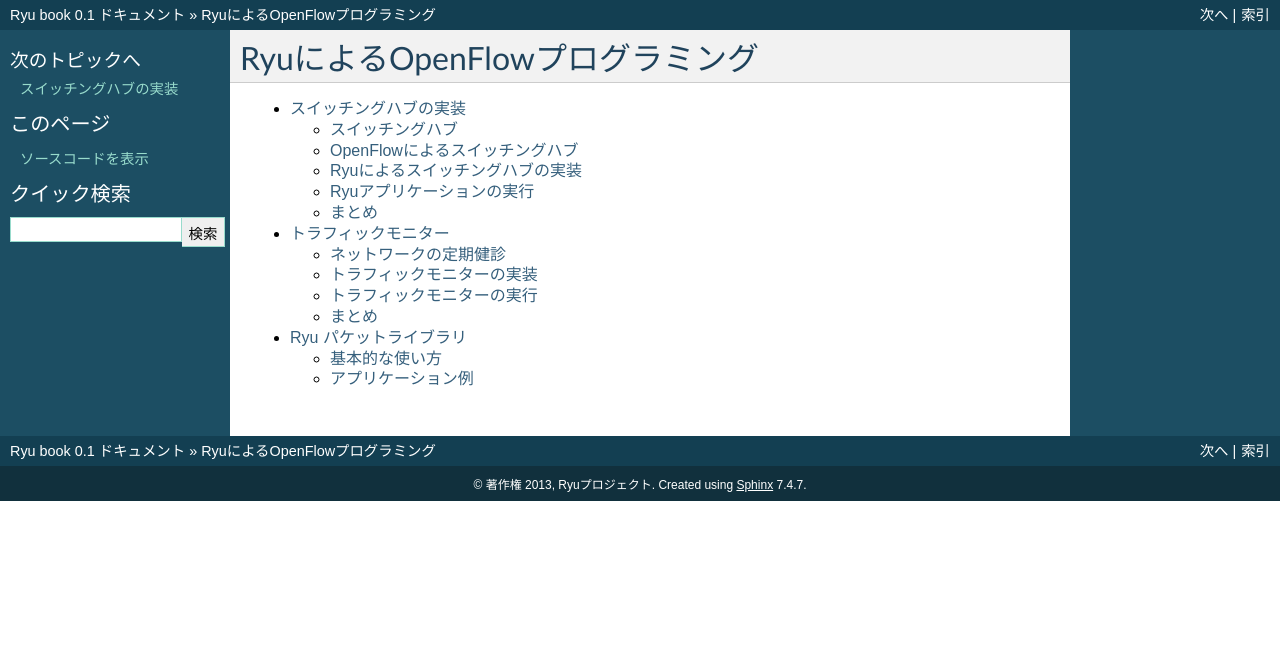
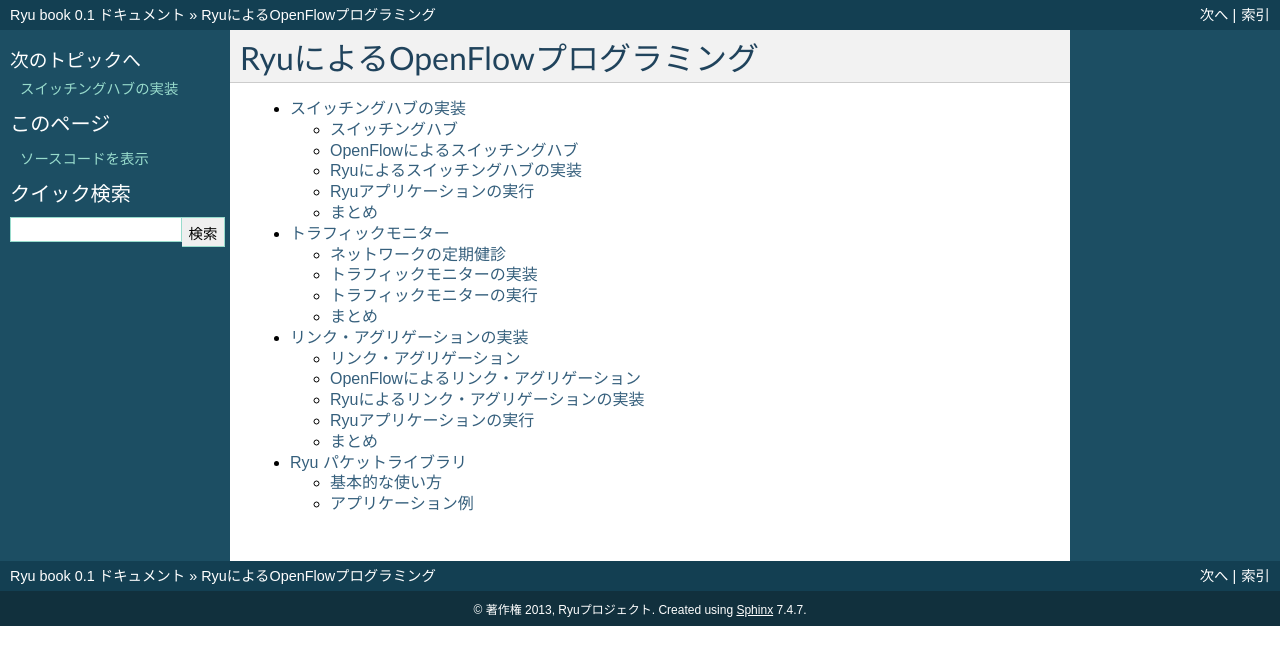
Before and after one commit to osrg/ryu-book, a Sphinx documentation site: the page built from ja/source/index.rst, in a window 1280 px wide. Shown: the top 665 px of the page. Built offline with Sphinx 7.4.7, drawn with Linux system fonts in a browser that asks for light colours; part of the change alters nothing that is shown.

Commit message:
link aggregation (in progress)
Signed-off-by: Yuichi Ito <ito.yuichi0@gmail.com>

```diff
--- a/ja/source/conf.py
+++ b/ja/source/conf.py
@@ -236,6 +236,7 @@ latex_docclass = {'manual': 'jsbook'}
 latex_additional_files = ['jlisting.sty',
                           'sources/simple_switch_13.py',
                           'sources/simple_monitor.py',
+                          'sources/simple_switch_lacp_13.py',
                           'sources/ping_responder.py',
                           ]
 
--- a/ja/source/index.rst
+++ b/ja/source/index.rst
@@ -11,4 +11,5 @@ RyuによるOpenFlowプログラミング
 
    switching_hub.rst
    traffic_monitor.rst
+   link_aggregation.rst
    packet_lib.rst
--- /dev/null
+++ b/ja/source/link_aggregation.rst
@@ -0,0 +1,206 @@
+.. _ch_link_aggregation:
+
+リンク・アグリゲーションの実装
+==============================
+
+本章では、「 :ref:`ch_switching_hub` 」のスイッチングハブに簡単なリンク・
+アグリゲーション機能を追加します。
+
+
+リンク・アグリゲーション
+------------------------
+
+リンク・アグリゲーションは、IEEE802.1AX-2008で規定されている、複数の物理的な
+回線を束ねてひとつの論理的なリンクとして扱う技術です。リンク・アグリゲーション
+機能により、特定のネットワーク機器間の通信速度を向上させることができ、また同時
+に、冗長性を確保することで耐障害性を向上させることができます。
+
+ +---------------------------------------------+---------------------------------------------+
+ | .. image:: images/link_aggregation/fig1.png | .. image:: images/link_aggregation/fig2.png |
+ +---------------------------------------------+---------------------------------------------+
+
+リンク・アグリゲーション機能を使用するには、それぞれのネットワーク機器において、
+どのインターフェースをどのグループとして束ねるのかという設定を事前に行っておく
+必要があります。
+
+リンク・アグリゲーション機能を開始する方法には、それぞれのネットワーク機器に対
+し直接指示を行うスタティックな方法と、LACP
+(Link Aggregation Control Protocol)というプロトコルを使用することによって
+動的に開始させるダイナミックな方法があります。
+
+ダイナミックな方法を採用した場合、各ネットワーク機器は対向インターフェース同
+士でLACPデータユニットを定期的に交換することにより、疎通不可能になっていない
+ことをお互いに確認し続けます。この方法には、ネットワーク機器間にメディアコン
+バータなどの中継装置が存在した場合にも、中継装置の向こう側のリンクダウンを検
+知することができるというメリットがあります。本章では、LACPを用いたダイナミッ
+クなリンク・アグリゲーション機能を実装していきます。
+
+
+OpenFlowによるリンク・アグリゲーション
+--------------------------------------
+
+LACPを用いたリンク・アグリゲーションの仕組みは、簡単に言うと以下のようなもの
+です。
+
+  * 物理インターフェースのMACアドレスとは別に、束ねられた論理インターフェース
+    のMACアドレスを用意する(物理インターフェースのMACアドレスのうちのどれかひ
+    とつである場合もある)。
+  * LACPデータユニットには論理インターフェースを表すMACアドレスが記載されてお
+    り、LACPデータユニット以外のフレーム転送には、この論理インターフェースの
+    MACアドレスを使用する。
+  * LACPデータユニットの交換には個々の物理インターフェースのMACアドレスを使用
+    する。
+  * LACPデータユニットの交換に成功した場合、リンク・アグリゲーションを開始す
+    る。リンク・アグリゲーション実行中、論理インターフェース間を通過するパケッ
+    トは、特定の振り分けロジックに従い、いずれかの物理インターフェースから送
+    信される。
+  * リンク・アグリゲーション開始後も、LACPデータユニットを定期的に交換する。
+    一定時間交換が途絶えたら、そのリンクには問題が発生したものとみなし、パケッ
+    ト転送での使用を中止する。交換が再開されたら、そのリンクは復旧したものと
+    みなし、パケット転送での使用を再開する。
+
+これをOpenFlowで実現しようとした場合、(以下書きかけ)
+
+.. CAUTION::
+
+    TODO: 以下の内容を書いていく。
+
+    * OpenFlowでどのようにリンク・アグリゲーションを実現するか
+    * 提供するライブラリの説明(簡易実装であることにも触れる)
+
+      * 論理インターフェースのMACアドレスとしてスイッチのLOCALポートのMACア
+        ドレスを使用しているため、ひとつのスイッチで複数のリンク・アグリゲー
+        ション・グループを構成すると、複数の論理インターフェースが同じMACア
+        ドレスを保有することになってしまう。OVSがその実装なので別によいか？
+      * 「同一VLANでなければグループ化不可能」のチェックをしていない。
+
+.. NOTE::
+
+    多くのLACP対応機器は、自発的にLACPデータユニットを送信するACTIVEモードと
+    受信したLACPデータユニットに応答を返すのみのPASSIVEモードが選択できますが、
+    本ライブラリはPASSIVEモードのみ提供しています。LACPデータユニット交換は
+    ACTIVE-ACTIVEもしくはACTIVE-PASSIVEの組み合わせで行われるため、本ライブ
+    ラリ同士でのLACPデータユニット交換はできません。
+
+
+Ryuによるリンク・アグリゲーションの実装
+---------------------------------------
+
+.. CAUTION::
+
+    TODO: 以下の内容を書いていく。
+
+    * Ryuを用いたAPLのソース説明
+    * CONTEXTを用いたLIB適用方法の説明
+    * ライブラリの初期設定
+    * ユーザ定義イベントの投げ方
+
+
+リンク・アグリゲーション機能を備えたスイッチングハブのソースコードは、Ryuの
+ソースツリーにあります。
+
+    ryu/app/simple_switch_lacp.py
+
+ただし、上記のソースはOpenFlow 1.0用であるため、新たにOpenFlow 1.3に対応した
+実装を作成することにします。
+
+.. raw:: latex
+
+    \lstinputlisting{simple_switch_lacp_13.py}
+
+これより、「 :ref:`ch_switching_hub` 」のスイッチングハブとの差異を順に説明
+していきます。
+
+
+「_CONTEXTS」の設定
+^^^^^^^^^^^^^^^^^^^
+
+ryu.base.app_manager.RyuAppを継承したRyuアプリケーションは、「_CONTEXTS」
+ディクショナリに他のRyuアプリケーションを設定することにより、他のアプリケー
+ションを別スレッドで起動させることができます。ここではryu.lib.lacplib
+モジュールのLacpLibクラスを「lacplib」という名前で「_CONTEXTS」に設定してい
+ます。
+
+.. raw:: latex
+
+    \begin{sourcecode}
+    from ryu.lib import lacplib
+
+    # ...
+
+    class SimpleSwitchLacp13(app_manager.RyuApp):
+        OFP_VERSIONS = [ofproto_v1_3.OFP_VERSION]
+        _CONTEXTS = {'lacplib': lacplib.LacpLib}
+
+        # ...
+    \end{sourcecode}
+
+
+「_CONTEXTS」に設定したアプリケーションは、__init__()メソッドのkwargsから
+インスタンスを取得することができます。
+
+
+.. raw:: latex
+
+    \begin{sourcecode}
+        # ...
+        def __init__(self, *args, **kwargs):
+            super(SimpleSwitchLacp13, self).__init__(*args, **kwargs)
+            self.mac_to_port = {}
+            self._lacp = kwargs['lacplib']
+        # ...
+    \end{sourcecode}
+
+
+ライブラリの初期設定
+^^^^^^^^^^^^^^^^^^^^
+
+「_CONTEXTS」に設定したLACPライブラリの初期設定を行います。ここでは以下の値
+を設定します。
+
+============ ================================= ==============================
+パラメータ   値                                説明
+============ ================================= ==============================
+dpid         str_to_dpid('0000000000000001')   データパスID
+ports        [1, 2]                            グループ化するポートのリスト
+============ ================================= ==============================
+
+この設定により、データパスID「0000000000000001」のOpenFlowSwitchのポート1と
+ポート2がひとつのリンク・アグリゲーション・グループとして動作します。
+
+
+.. raw:: latex
+
+    \begin{sourcecode}
+        # ...
+            self._lacp = kwargs['lacplib']
+            self._lacp.add(
+                dpid=str_to_dpid('0000000000000001'), ports=[1, 2])
+        # ...
+    \end{sourcecode}
+
+
+
+Ryuアプリケーションの実行
+-------------------------
+
+.. CAUTION::
+
+    TODO: 以下の内容を書いていく。
+
+    * 環境構築(リンク・アグリゲーション環境)
+
+      * mnコマンドを使用する場合、カスタムトポロジが必要となる
+
+    * 起動方法
+    * 動作確認方法の説明
+
+
+まとめ
+------
+
+本章では、リンク・アグリゲーションライブラリの利用を題材として、以下の項目に
+ついて説明しました。
+
+* 「_CONTEXTS」を用いたライブラリの使用方法
+* ユーザ定義イベントの定義方法とイベントトリガーの発生方法
--- /dev/null
+++ b/ja/source/sources/simple_switch_lacp_13.py
@@ -0,0 +1,131 @@
+# Copyright (C) 2013 Nippon Telegraph and Telephone Corporation.
+#
+# Licensed under the Apache License, Version 2.0 (the "License");
+# you may not use this file except in compliance with the License.
+# You may obtain a copy of the License at
+#
+#    http://www.apache.org/licenses/LICENSE-2.0
+#
+# Unless required by applicable law or agreed to in writing, software
+# distributed under the License is distributed on an "AS IS" BASIS,
+# WITHOUT WARRANTIES OR CONDITIONS OF ANY KIND, either express or
+# implied.
+# See the License for the specific language governing permissions and
+# limitations under the License.
+
+from ryu.base import app_manager
+from ryu.controller import ofp_event
+from ryu.controller.handler import CONFIG_DISPATCHER
+from ryu.controller.handler import set_ev_cls
+from ryu.ofproto import ofproto_v1_3
+from ryu.lib import lacplib
+from ryu.lib.dpid import str_to_dpid
+from ryu.lib.packet import packet
+from ryu.lib.packet import ethernet
+
+
+class SimpleSwitchLacp13(app_manager.RyuApp):
+    OFP_VERSIONS = [ofproto_v1_3.OFP_VERSION]
+    _CONTEXTS = {'lacplib': lacplib.LacpLib}
+
+    def __init__(self, *args, **kwargs):
+        super(SimpleSwitchLacp13, self).__init__(*args, **kwargs)
+        self.mac_to_port = {}
+        self._lacp = kwargs['lacplib']
+        self._lacp.add(
+            dpid=str_to_dpid('0000000000000001'), ports=[1, 2])
+
+    @set_ev_cls(ofp_event.EventOFPSwitchFeatures, CONFIG_DISPATCHER)
+    def switch_features_handler(self, ev):
+        datapath = ev.msg.datapath
+        ofproto = datapath.ofproto
+        parser = datapath.ofproto_parser
+
+        # install table-miss flow entry
+        #
+        # We specify NO BUFFER to max_len of the output action due to
+        # OVS bug. At this moment, if we specify a lesser number, e.g.,
+        # 128, OVS will send Packet-In with invalid buffer_id and
+        # truncated packet data. In that case, we cannot output packets
+        # correctly.
+        match = parser.OFPMatch()
+        actions = [parser.OFPActionOutput(ofproto.OFPP_CONTROLLER,
+                                          ofproto.OFPCML_NO_BUFFER)]
+        self.add_flow(datapath, 0, match, actions)
+
+    def add_flow(self, datapath, priority, match, actions):
+        ofproto = datapath.ofproto
+        parser = datapath.ofproto_parser
+
+        inst = [parser.OFPInstructionActions(ofproto.OFPIT_APPLY_ACTIONS,
+                                             actions)]
+
+        mod = parser.OFPFlowMod(datapath=datapath, priority=priority,
+                                match=match, instructions=inst)
+        datapath.send_msg(mod)
+
+    def del_flow(self, datapath, match):
+        ofproto = datapath.ofproto
+        parser = datapath.ofproto_parser
+
+        mod = parser.OFPFlowMod(datapath=datapath,
+                                command=ofproto.OFPFC_DELETE,
+                                match=match)
+        datapath.send_msg(mod)
+
+    @set_ev_cls(lacplib.EventPacketIn, lacplib.LAG_EV_DISPATCHER)
+    def _packet_in_handler(self, ev):
+        msg = ev.msg
+        datapath = msg.datapath
+        ofproto = datapath.ofproto
+        parser = datapath.ofproto_parser
+        in_port = msg.match['in_port']
+
+        pkt = packet.Packet(msg.data)
+        eth = pkt.get_protocols(ethernet.ethernet)[0]
+
+        dst = eth.dst
+        src = eth.src
+
+        dpid = datapath.id
+        self.mac_to_port.setdefault(dpid, {})
+
+        self.logger.info("packet in %s %s %s %s", dpid, src, dst, in_port)
+
+        # learn a mac address to avoid FLOOD next time.
+        self.mac_to_port[dpid][src] = in_port
+
+        if dst in self.mac_to_port[dpid]:
+            out_port = self.mac_to_port[dpid][dst]
+        else:
+            out_port = ofproto.OFPP_FLOOD
+
+        actions = [parser.OFPActionOutput(out_port)]
+
+        # install a flow to avoid packet_in next time
+        if out_port != ofproto.OFPP_FLOOD:
+            match = parser.OFPMatch(in_port=in_port, eth_dst=dst)
+            self.add_flow(datapath, 1, match, actions)
+
+        data = None
+        if msg.buffer_id == ofproto.OFP_NO_BUFFER:
+            data = msg.data
+
+        out = parser.OFPPacketOut(datapath=datapath, buffer_id=msg.buffer_id,
+                                  in_port=in_port, actions=actions, data=data)
+        datapath.send_msg(out)
+
+    @set_ev_cls(lacplib.EventSlaveStateChanged, lacplib.LAG_EV_DISPATCHER)
+    def _slave_state_changed_handler(self, ev):
+        datapath = ev.datapath
+        dpid = datapath.id
+        port_no = ev.port
+        enabled = ev.enabled
+        self.logger.info("slave state changed port: %d enabled: %s",
+                         port_no, enabled)
+        if dpid in self.mac_to_port:
+            for mac in self.mac_to_port[dpid]:
+                match = datapath.ofproto_parser.OFPMatch(eth_dst=mac)
+                self.del_flow(datapath, match)
+            del self.mac_to_port[dpid]
+        self.mac_to_port.setdefault(dpid, {})
```
Also changed, not shown: ja/source/images/link_aggregation/fig1.png (added), ja/source/images/link_aggregation/fig1.svg (added), ja/source/images/link_aggregation/fig2.png (added), ja/source/images/link_aggregation/fig2.svg (added), 1 other file.
